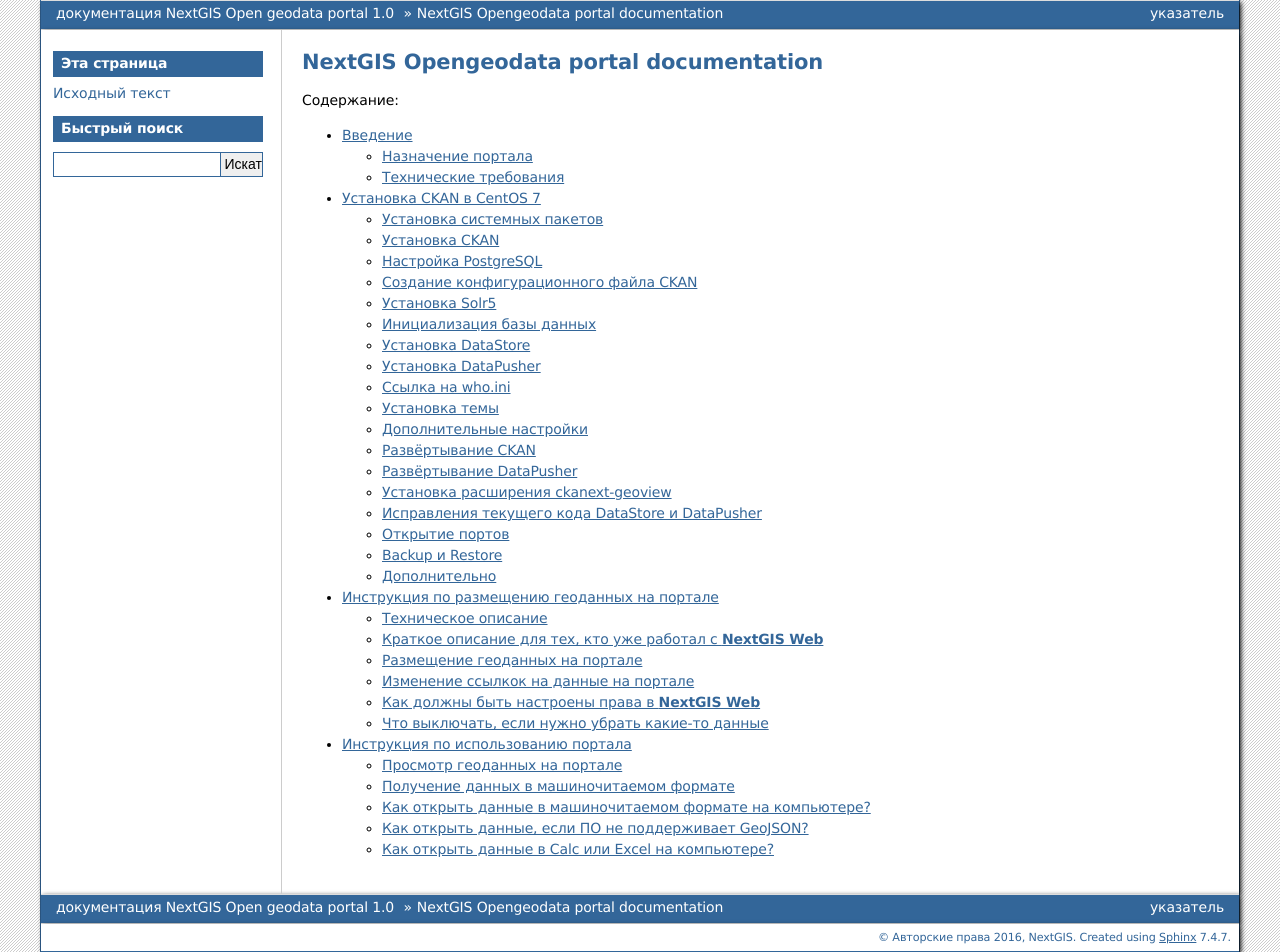
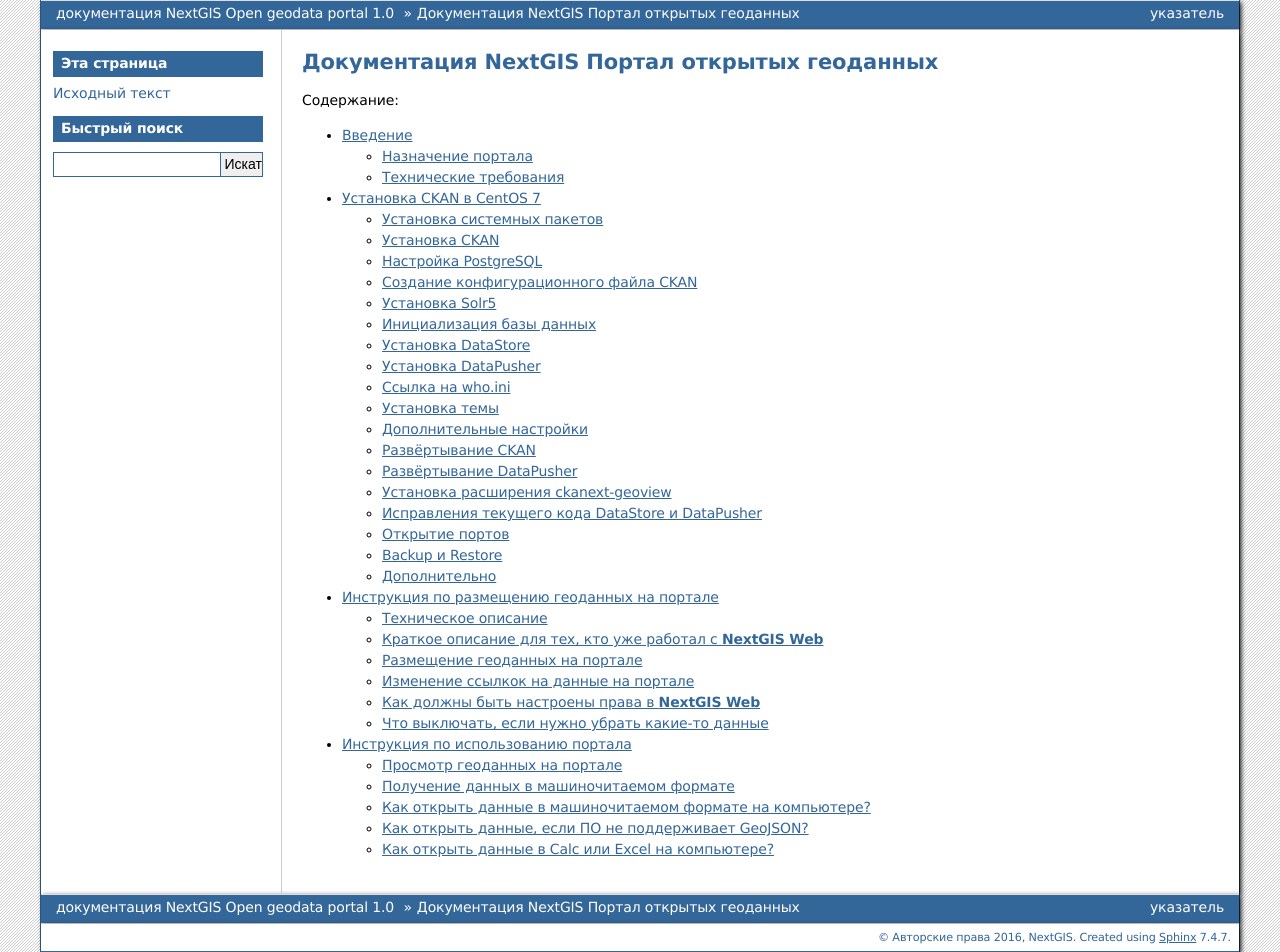
Before and after one commit to nextgis/docs_ogportal, a Sphinx documentation site: the page built from source/toc.rst, in a window 1280 px wide. Built offline with Sphinx 7.4.7, drawn with Linux system fonts in a browser that asks for light colours; formulas are drawn with MathJax 3.

Commit message:
Update toc.rst

```diff
--- a/source/toc.rst
+++ b/source/toc.rst
@@ -2,7 +2,7 @@
 
 .. NextGIS open geodata portal TOC
 
-NextGIS Opengeodata portal documentation
+Документация NextGIS Портал открытых геоданных
 ==============================================
 
 Содержание:
```
